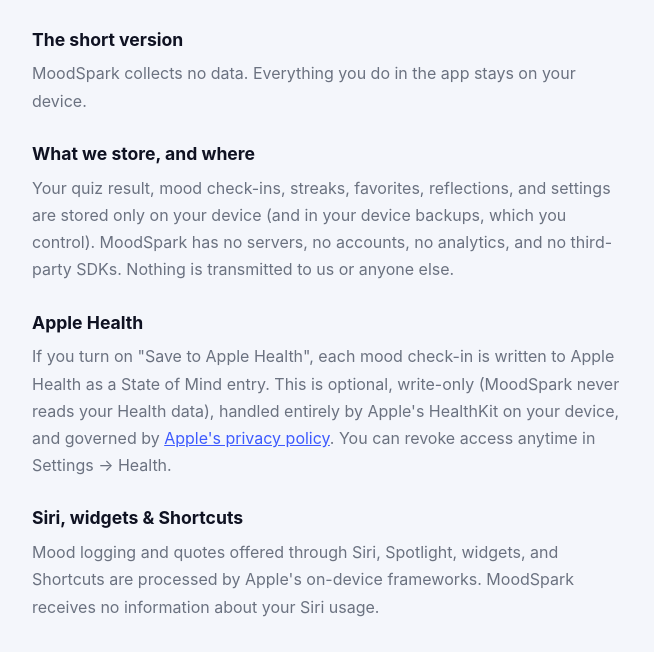
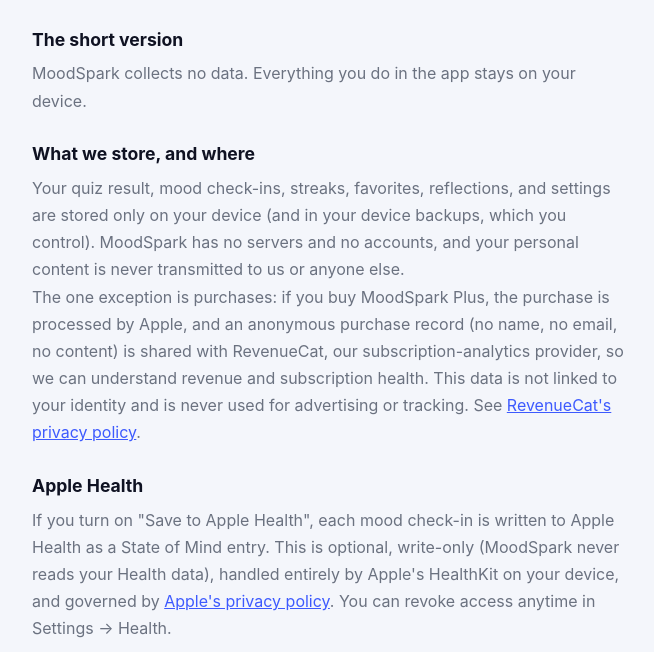
Before and after one commit to aelkahwagy/moodspark, a plain HTML site: page privacy.html in a window 1280 px wide. Shown: the part 137-789 px from the top of the page, without its empty margins (312-966 px from the left). Drawn offline with Linux system fonts and the light colour scheme.

Commit message:
Disclose RevenueCat purchase analytics in the privacy policy

```diff
--- a/privacy.html
+++ b/privacy.html
@@ -28,7 +28,8 @@
   <p>MoodSpark collects no data. Everything you do in the app stays on your device.</p>
 
   <h2>What we store, and where</h2>
-  <p>Your quiz result, mood check-ins, streaks, favorites, reflections, and settings are stored only on your device (and in your device backups, which you control). MoodSpark has no servers, no accounts, no analytics, and no third-party SDKs. Nothing is transmitted to us or anyone else.</p>
+  <p>Your quiz result, mood check-ins, streaks, favorites, reflections, and settings are stored only on your device (and in your device backups, which you control). MoodSpark has no servers and no accounts, and your personal content is never transmitted to us or anyone else.</p>
+  <p>The one exception is purchases: if you buy MoodSpark Plus, the purchase is processed by Apple, and an anonymous purchase record (no name, no email, no content) is shared with RevenueCat, our subscription-analytics provider, so we can understand revenue and subscription health. This data is not linked to your identity and is never used for advertising or tracking. See <a href="https://www.revenuecat.com/privacy">RevenueCat's privacy policy</a>.</p>
 
   <h2>Apple Health</h2>
   <p>If you turn on "Save to Apple Health", each mood check-in is written to Apple Health as a State of Mind entry. This is optional, write-only (MoodSpark never reads your Health data), handled entirely by Apple's HealthKit on your device, and governed by <a href="https://www.apple.com/legal/privacy/">Apple's privacy policy</a>. You can revoke access anytime in Settings → Health.</p>
```
